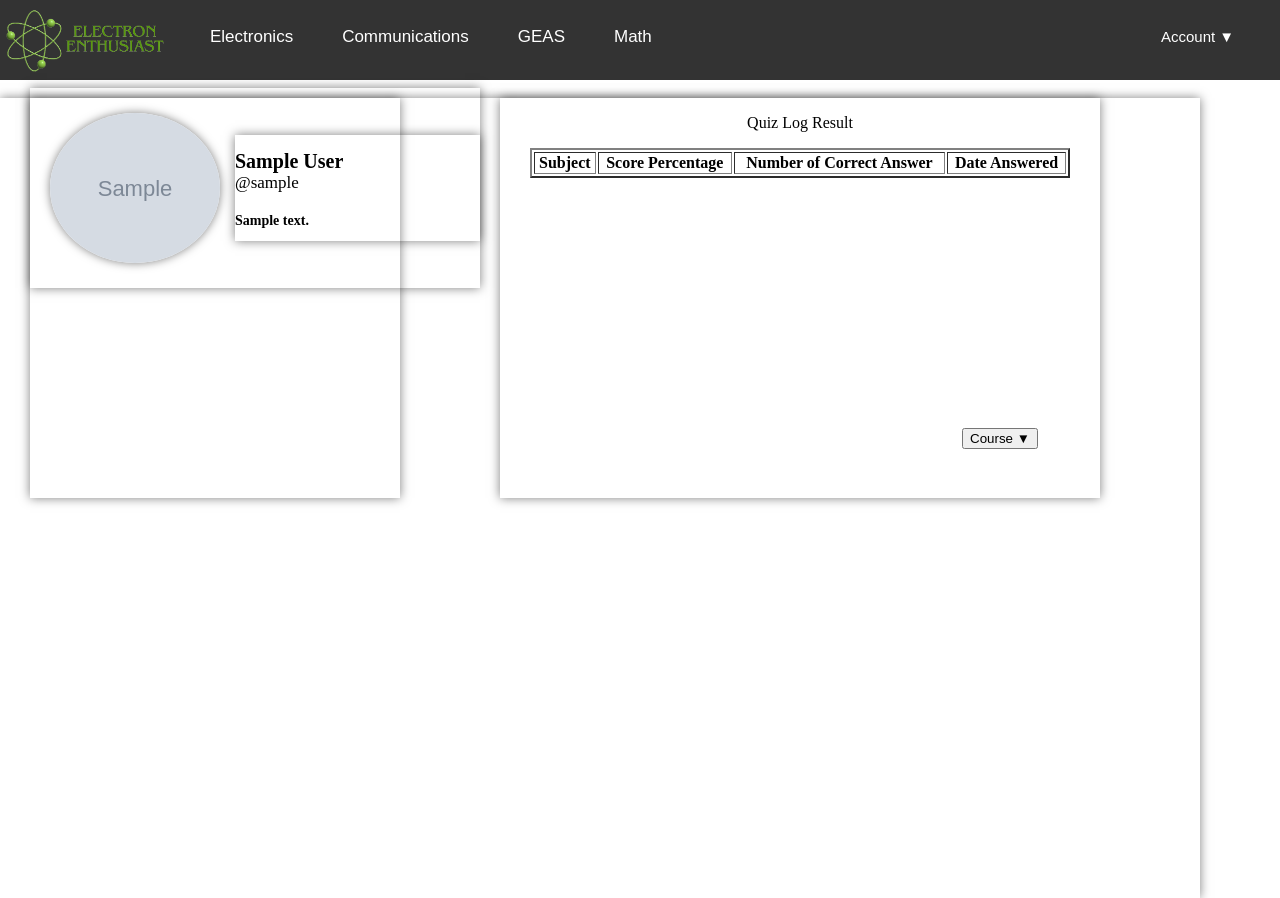
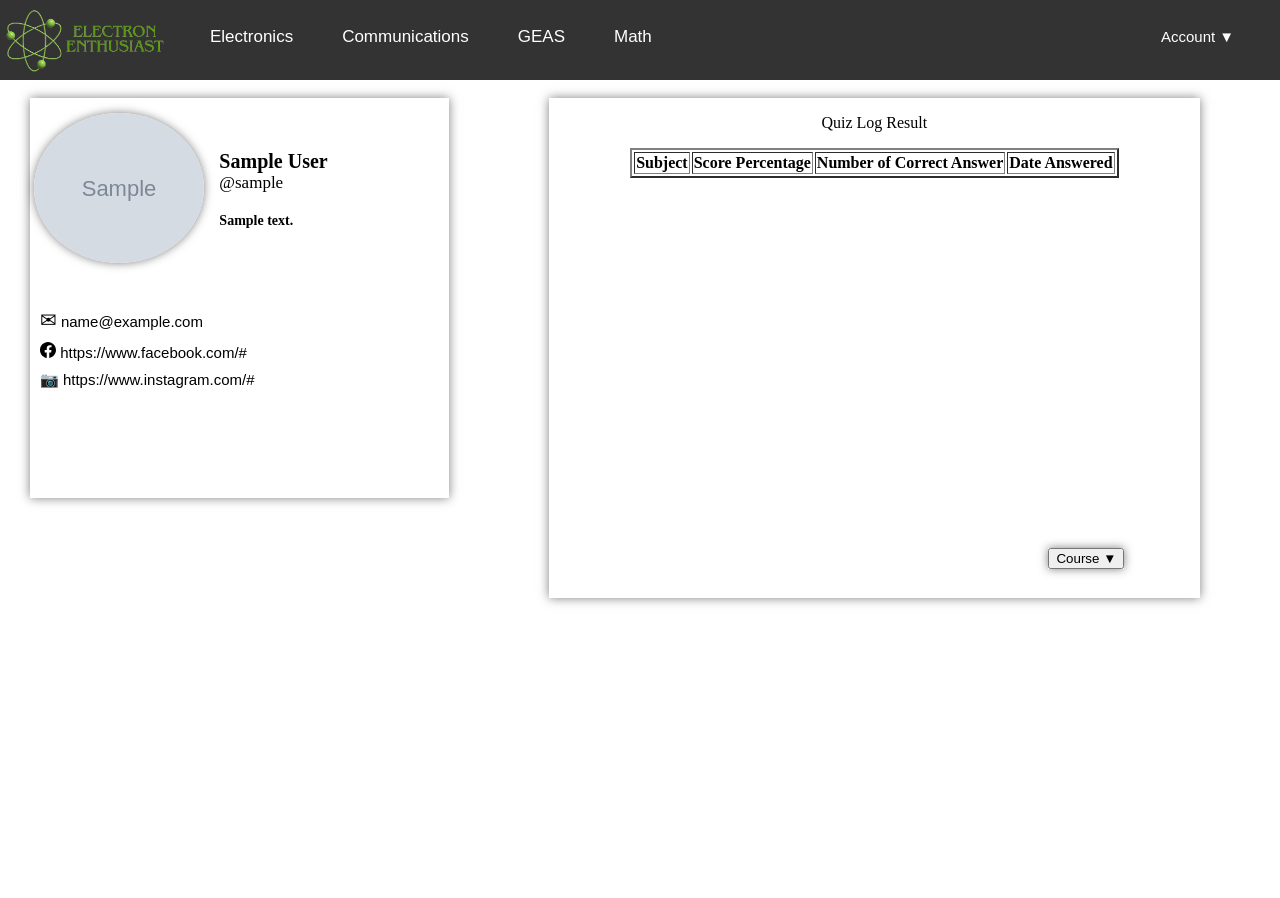
Before and after one commit to rfhtorres28/quizzapp, a Flask app: page /account in a window 1280 px wide. Run offline with Flask 3, Linux system fonts and the light colour scheme; a user stored in the database is signed in; tables that the repository leaves empty hold one stand-in row (values such as "Sample post"); grey boxes marked "Sample" are stand-in pictures; lists and menus that the app fills with data are empty; parts of the project's set-up code (start-up, migrations or seed data) failed here and were passed over; some libraries are stand-ins or nearby versions.

Commit message:
Modify the account page

```diff
--- a/quiz.py
+++ b/quiz.py
@@ -24,7 +24,7 @@ app.secret_key = 'Tootsie@2714'
 bcrypt = Bcrypt(app)
 
 
-#------ Creating a user database -------#
+#------ configuring the database -------#
 
 username='root'
 password= 'Toootsie@1430'
@@ -323,7 +323,6 @@ def profile():
     if request.method == 'POST':
         if form.validate_on_submit():
 
-
              registration_data = session.get('registration_data')
              if registration_data:
                    hashed_password = bcrypt.generate_password_hash(registration_data['password']).decode('utf-8')
@@ -367,8 +366,6 @@ def login():
         if user and bcrypt.check_password_hash(user.password, form.password.data):
             login_user(user) # Get the state of the user that is currently login, so it means that if a user logs in, it is stored in the login_user()
             return redirect(url_for('account'))
-
-
         else:
             flash('User not found, Please try again')
             return redirect(url_for('login'))
@@ -386,6 +383,9 @@ def account():
     present_user = current_user.firstname + ' ' + current_user.lastname
     username = current_user.username
     bio = current_user.bio
+    email = current_user.email
+    instagram = f'https://www.instagram.com/{current_user.instagram_link}'
+    facebook = f'https://www.facebook.com/{current_user.facebook_link}'
     image_file = url_for('static', filename='profile_pics/' + current_user.image_file)
     record = []
 
@@ -395,7 +395,7 @@ def account():
          record = [{"subject":result.subject, "score_percentage":result.score_percentage, "correct_answer": result.no_correct_answer, "timestamp":result.timestamp} for result in user]
 
 
-    return render_template('account.html', image_file=image_file, present_user=present_user, username=username, bio=bio, record=record)
+    return render_template('account.html', image_file=image_file, present_user=present_user, username=username, bio=bio, record=record, instagram=instagram, facebook=facebook, email=email)
 
 
 
--- a/templates/account.html
+++ b/templates/account.html
@@ -4,6 +4,7 @@
         <meta charset="UTF-8">
         <meta name="viewport" content="width=device-width, initial-scale=1.0">
         <title>Home</title>
+        <link rel="stylesheet" href="https://cdnjs.cloudflare.com/ajax/libs/font-awesome/4.7.0/css/font-awesome.min.css">
         <style>
          nav{
             background-color: #333; /* Background color of the navigation bar */
@@ -134,11 +135,14 @@
 
         }
         .user-section{
-            display: block;
+            display: flex;
+            flex-direction: column;
+            /* justify-content: center; */
+            align-items: center;
             position: relative;
             margin-left: 30px;
             box-shadow: 0 0 10px rgba(0, 0, 0, 0.5);
-            width: 370px;
+            width: 450px;
             height: 400px;
 
         }
@@ -146,7 +150,7 @@
         .user-section .user-header {
             display: flex;
             position: absolute;
-            box-shadow: 0 0 10px rgba(0, 0, 0, 0.5);
+            /* box-shadow: 0 0 10px rgba(0, 0, 0, 0.5);  */
             margin-top: -10px;
             align-items: center;
             width: 450px;
@@ -167,9 +171,9 @@
         }
         .user-section .user-bio {
             display: block;
-            box-shadow: 0 0 10px rgba(0, 0, 0, 0.5);
+            /* box-shadow: 0 0 10px rgba(0, 0, 0, 0.5);  */
             margin-left: 15px;
-            width: 450px;
+            width: 350px;
             line-height: 13px;
         }
         .user-section .user-bio p.present_user{
@@ -186,36 +190,49 @@
             font-weight: bold;
 
         }
+        .user-section .social-media {
+            width: 100%;
+            height: 200px;
+            margin-top: 200px;
+        }
         .main-section {
             display: flex;
             justify-content: left;
-            box-shadow: 0 0 10px rgba(0, 0, 0, 0.5);
+            /* box-shadow: 0 0 10px rgba(0, 0, 0, 0.5);  */
             width: 1200px;
             height: 800px;
         }
         .user_result {
-            display: block;
-            justify-content: center;
+            display: flex;
+            flex-direction: column;
+            align-items: center;
             text-align: center;
             height: 100vh; /*100% of the viewport height */
             box-shadow: 0 0 10px rgba(0, 0, 0, 0.5);
-            width: 600px;
-            height: 400px;
+            width: 700px;
+            height: 500px;
             margin-left: 100px;
-
         }
 
         .user_result table {
         margin: 0 auto; /* Set left and right margins to auto */
-        width: 90%; /* Adjust the width as needed */
+        width: 100%; /* Adjust the width as needed */
        }
 
+      .user_result .course-dropdown {
+        position: absolute;
+        display: flex;
+        flex-direction: row;
+        justify-content: flex-end;
+        /* box-shadow: 0 0 10px rgba(0, 0, 0, 0.5);  */
+        width: 500px;
+        height: 50px;
+        margin-top: 450px;
+       }
        .user_result .dropdown-2 {
+            position: relative;
             display: inline-block;
-            margin-top: 250px;
-            margin-right: -400px;
-            /* box-shadow: 0 0 10px rgba(0, 0, 0, 0.5); */
-
+            box-shadow: 0 0 10px rgba(0, 0, 0, 0.5);
        }
        .user_result .dropdown-2 a {
         display: block;
@@ -234,6 +251,27 @@
        }
        .user_result .dropdown-2 a:hover {
         background-color: rgb(227, 227, 227);
+       }
+
+       .social-media a {
+        color: black;
+
+      }
+      .social-media p{
+        margin: 10px;
+        font-size: 15px;
+        font-family: Arial, sans-serif;
+      }
+      .social-media a:hover {
+        color: blue;
+        text-decoration: underline;
+      }
+      .email-symbol {
+        font-size: 20px; /* Adjust the font size to your preference */
+    }
+    .icon {
+    font-family: 'YourCustomIconFont', 'Font Awesome', sans-serif; /* Use your custom icon font or Font Awesome */
+    /* Additional CSS styles for the icon */
 }
         </style>
 
@@ -272,6 +310,17 @@
                     <p class="bio">{{bio}}</p>
                 </div>
          </div>
+         <div class="social-media">
+            <p><span class="email-symbol">&#x2709;</span> {{email}}</p>
+            <p class="facebook-link">
+                <svg xmlns="http://www.w3.org/2000/svg" width="16" height="16" fill="currentColor" class="bi bi-facebook" viewBox="0 0 16 16">
+                    <path d="M16 8.049c0-4.446-3.582-8.05-8-8.05C3.58 0-.002 3.603-.002 8.05c0 4.017 2.926 7.347 6.75 7.951v-5.625h-2.03V8.05H6.75V6.275c0-2.017 1.195-3.131 3.022-3.131.876 0 1.791.157 1.791.157v1.98h-1.009c-.993 0-1.303.621-1.303 1.258v1.51h2.218l-.354 2.326H9.25V16c3.824-.604 6.75-3.934 6.75-7.951"/>
+                </svg>
+                <a href="{{facebook}}"> {{facebook}}</a>
+            </p>
+            <p>&#x1F4F7<a href="{{instagram}}"> {{instagram}}</a></p>
+        </div>
+
     </div>
     {% with messages = get_flashed_messages() %}
     {% if messages %}
@@ -304,6 +353,7 @@
             </tbody>
            </table>
       </div>
+      <div class="course-dropdown">
         <form id="courseForm" action="" method="POST">
             <div class="dropdown-2">
                  <button>Course &#9660;</button>
@@ -314,6 +364,7 @@
             </div>
             <input type="hidden" id="courseInput" name="course">
             </form>
+      </div>
     </div>
 
 
```
Also changed, not shown: templates/commsquiz.html (+15 -12 lines), static/profile_pics/4e6cc5086e43c323.jpg (added), static/profile_pics/5b5e27709101ac4c.jpg (added), static/profile_pics/dd654bed8218cc1f.png (added). Lines whose indentation alone changed are shown as unchanged.
